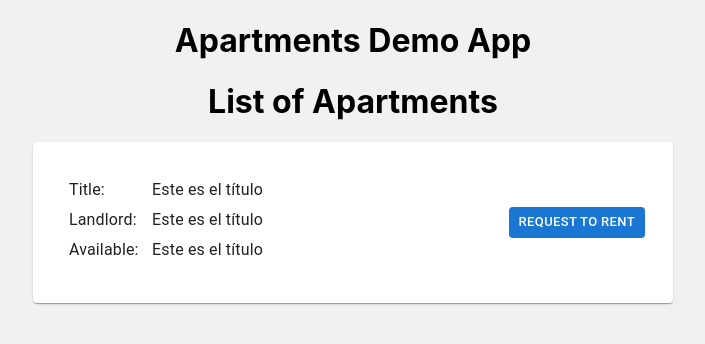
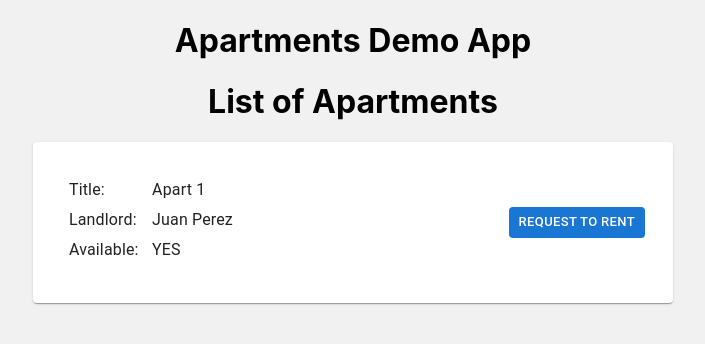
Before and after one commit to MiguelLaraDev/apartments_demo-frontend, a React (Create React App) app: page / in a window 1280 px wide. Shown: the top 344 px of the page, without its empty margins (287-992 px from the left). Built offline with nearby package versions, Linux system fonts and the light colour scheme.

Commit message:
Passing props into ApartmentListItem component

```diff
--- a/src/components/ApartmentsList/ApartmentList.tsx
+++ b/src/components/ApartmentsList/ApartmentList.tsx
@@ -4,7 +4,7 @@ import styles from "./ApartmentList.module.scss";
 const ApartmentList = () => {
   const items = [
     {
-      id: 1,
+      id: "1",
       title: "Apart 1",
       landlord: "Juan Perez",
       available: true,
@@ -13,9 +13,14 @@ const ApartmentList = () => {
 
   return (
     <ul className={styles.apartmentList}>
-      {items.map((el) => (
-        <li key={el.id}>
-          <ApartmentListItem />
+      {items.map(({ id, title, landlord, available }) => (
+        <li key={id}>
+          <ApartmentListItem
+            id={id}
+            title={title}
+            landlord={landlord}
+            available={available}
+          />
         </li>
       ))}
     </ul>
--- a/src/components/ApartmentsList/ApartmentListItem.tsx
+++ b/src/components/ApartmentsList/ApartmentListItem.tsx
@@ -3,10 +3,29 @@ import CardActions from "@mui/material/CardActions";
 import CardContent from "@mui/material/CardContent";
 import Button from "@mui/material/Button";
 import Typography from "@mui/material/Typography";
+import { useNavigate } from "react-router-dom";
 
 import styles from "./ApartmentListItem.module.scss";
 
-const ApartmentListItem = () => {
+export interface IApartmentListItem {
+  id: string;
+  title: string;
+  landlord: string;
+  available: boolean;
+}
+
+const ApartmentListItem: React.FC<IApartmentListItem> = ({
+  id,
+  title,
+  landlord,
+  available,
+}): JSX.Element => {
+  const navigate = useNavigate();
+
+  const handleClick = () => {
+    navigate(`/request-to-rent/${id}`);
+  };
+
   return (
     <div className={styles.apartmentListItem}>
       <Card className={styles.card}>
@@ -15,23 +34,31 @@ const ApartmentListItem = () => {
             <Typography align="left" className={styles.label} gutterBottom>
               Title:
             </Typography>
-            <Typography align="left">Este es el título</Typography>
+            <Typography align="left">{title}</Typography>
           </div>
+
           <div className={styles.row}>
             <Typography align="left" className={styles.label} gutterBottom>
               Landlord:
             </Typography>
-            <Typography align="left">Este es el título</Typography>
+            <Typography align="left">{landlord}</Typography>
           </div>
+
           <div className={styles.row}>
             <Typography align="left" className={styles.label} gutterBottom>
               Available:
             </Typography>
-            <Typography align="left">Este es el título</Typography>
+            <Typography align="left">{available ? "YES" : "NO"}</Typography>
           </div>
         </CardContent>
+
         <CardActions>
-          <Button size="small" variant="contained" disableElevation>
+          <Button
+            size="small"
+            variant="contained"
+            disableElevation
+            onClick={handleClick}
+          >
             Request to rent
           </Button>
         </CardActions>
```
